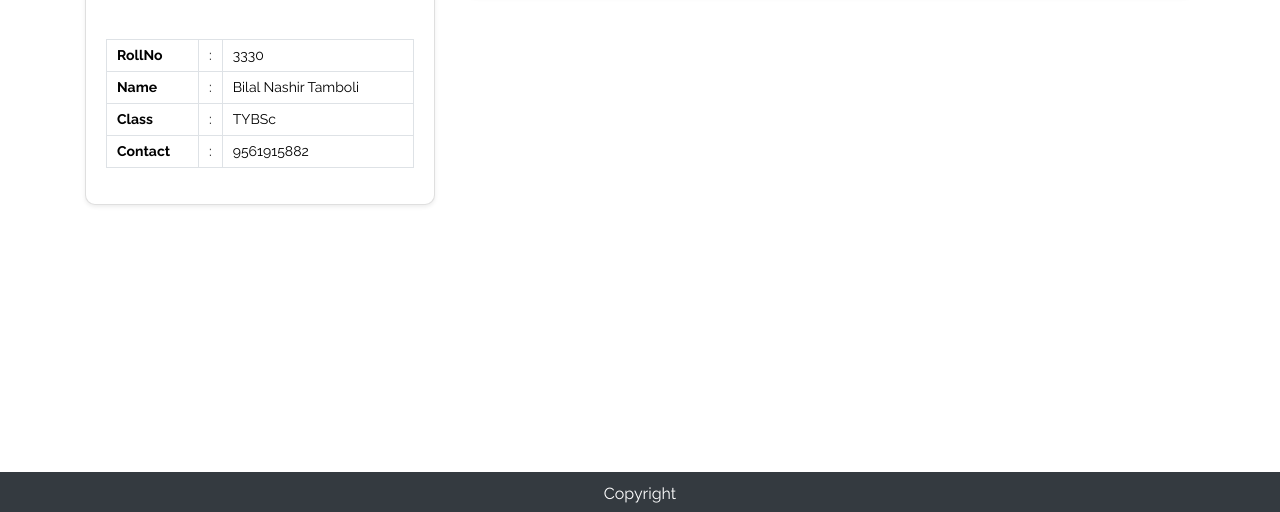
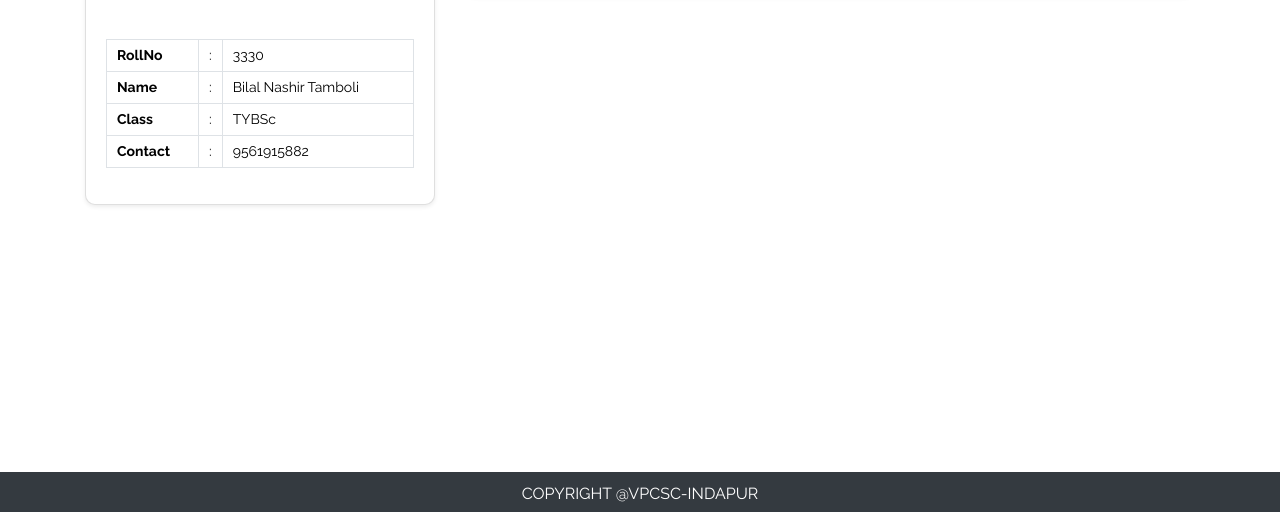
Before and after one commit to bilalntamboli/studentprofilepage, a plain HTML site: page index.html in a window 1280 px wide. Shown: the part 288-800 px from the top of the page. Drawn offline with nearby package versions, Linux system fonts and the light colour scheme.

Commit message:
Update index.html

```diff
--- a/index.html
+++ b/index.html
@@ -104,7 +104,7 @@
 <!-- Footer Starts-->
 
 <div class="footer">
-  <p>Copyright </p>
+  <p>COPYRIGHT @VPCSC-INDAPUR </p>
 </div>
 <!-- Footer Ends-->
 <style>
```
